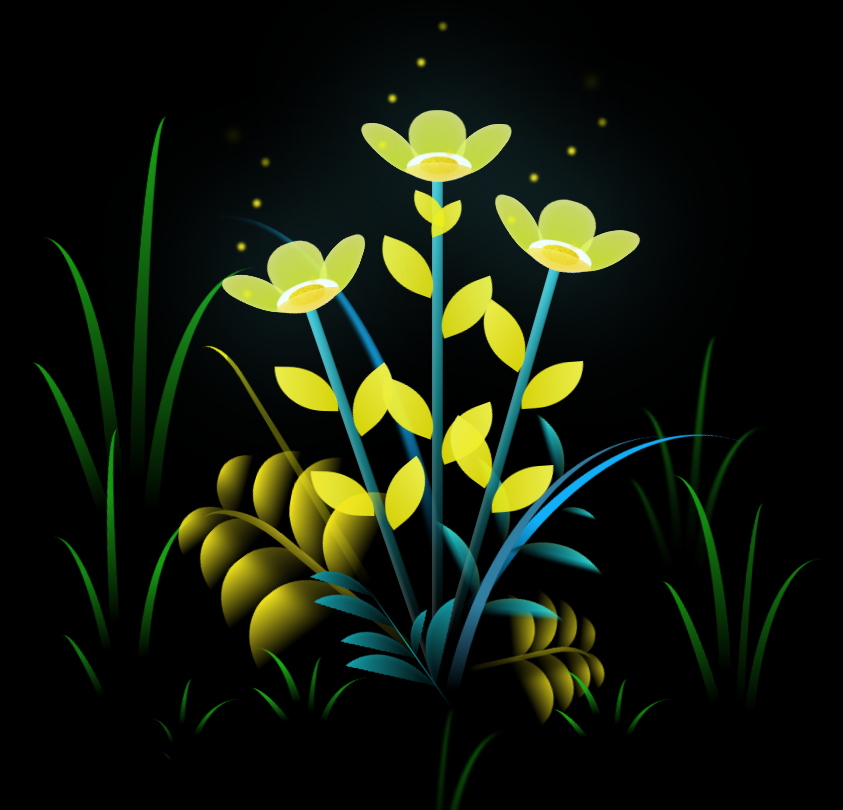
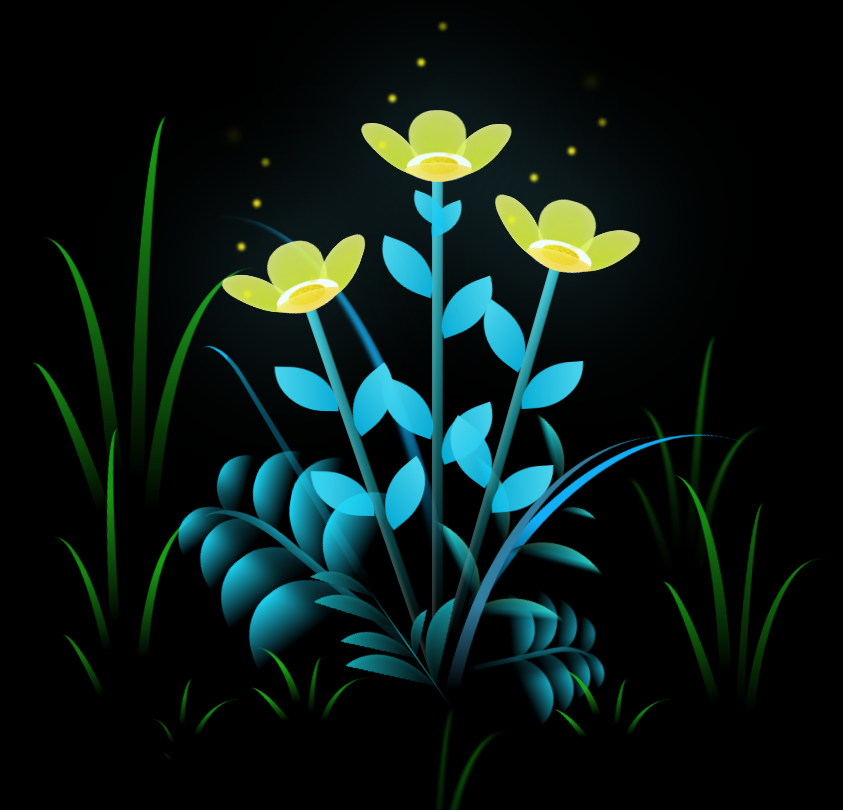
Before and after one commit to jhonaNDM/jhonaNDM.github.io, a plain HTML site: page index.html in a window 1280 px wide. Shown: the top 810 px of the page, without its empty margins (208-1051 px from the left). Drawn offline with Linux system fonts and the light colour scheme.

Commit message:
Add files via upload

```diff
--- a/style.css
+++ b/style.css
@@ -236,7 +236,7 @@ body {
     height: var(--h);
     border-top-right-radius: var(--h);
     border-bottom-left-radius: var(--h);
-    background-image: linear-gradient(to top, rgba(243, 239, 9, 0.877), #eaec4b);
+    background-image: linear-gradient(to top, rgba(9, 196, 243, 0.877), #4bd4ec);
 }
 
 .flower__line__leaf--1 {
@@ -333,7 +333,7 @@ body {
 }
 
 .flower__grass {
-    --c: #f5e71e;
+    --c: #1ed5f5;
     --line-w: 1.5vmin;
     position: absolute;
     bottom: 12vmin;
@@ -520,7 +520,7 @@ body {
 .flower__g-long {
     --w: 2vmin;
     --h: 6vmin;
-    --c: #e9ec0e;
+    --c: #0eb8ec;
     position: absolute;
     bottom: 10vmin;
     left: -3vmin;
```
